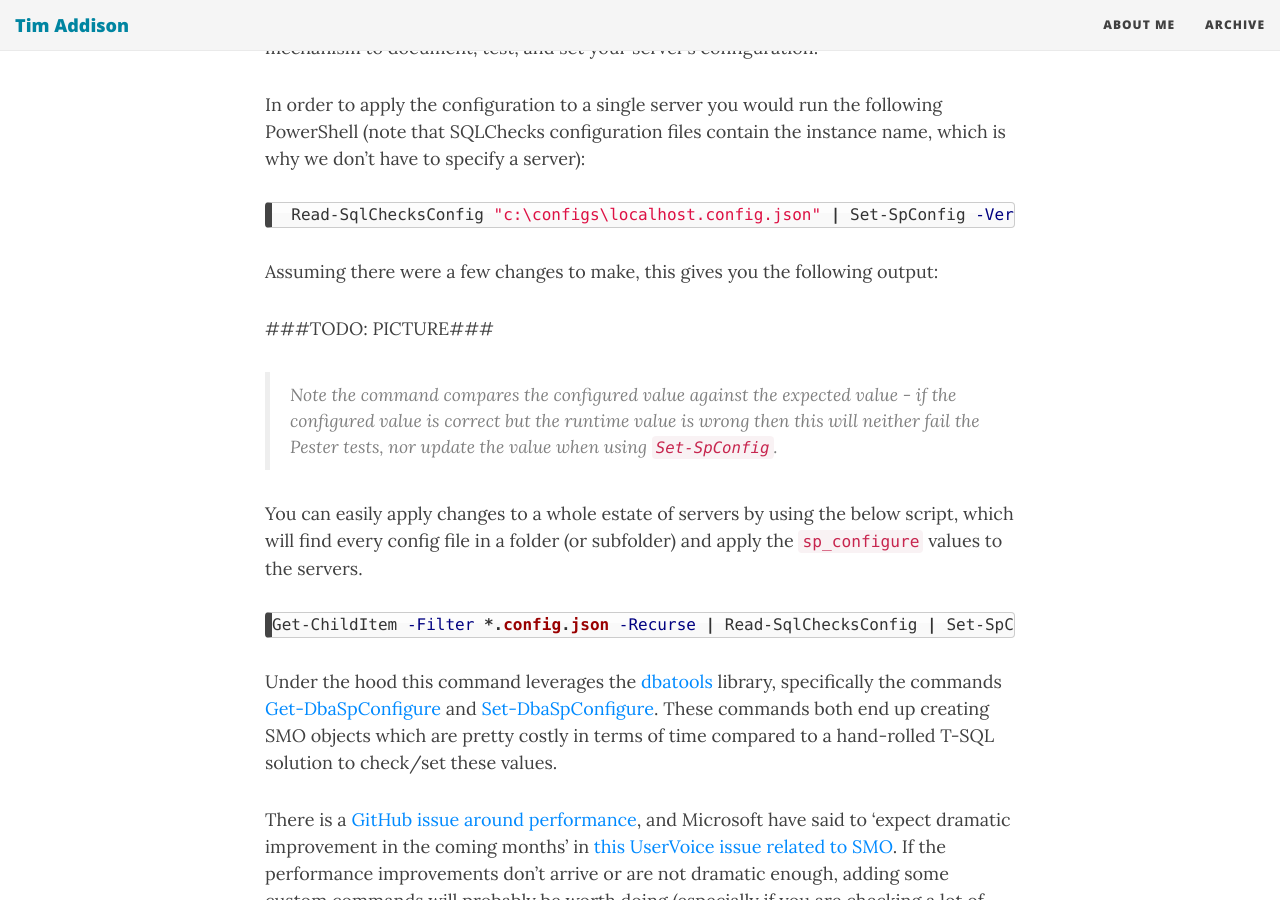
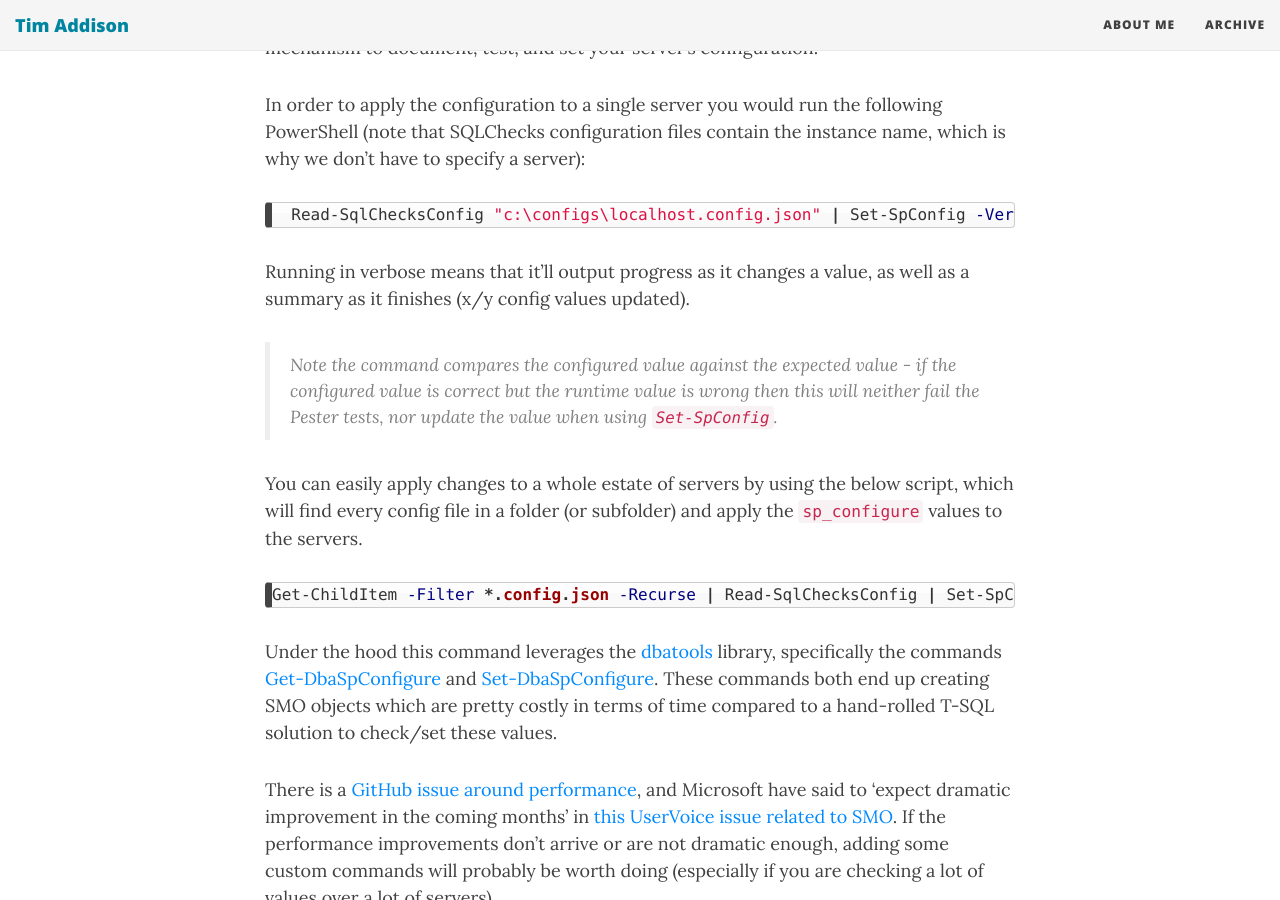
Before and after one commit to taddison/tjaddison.com, a Jekyll site: the page built from _posts/2018/2018-05-31-Setting-sp-configure-values-with-SQLChecks.md, in a window 1280 px wide and 900 px high, scrolled down 400 px. Built offline with Jekyll 4.4.1, drawn with Linux system fonts in a browser that asks for light colours; nearby versions of some CDN libraries.

Commit message:
Publish post on spconfig...a little late

````diff
--- a/_posts/2018/2018-05-31-Setting-sp-configure-values-with-SQLChecks.md
+++ b/_posts/2018/2018-05-31-Setting-sp-configure-values-with-SQLChecks.md
@@ -1,7 +1,7 @@
 ---
 layout: post
 title: Setting sp_configure values with SQLChecks
-share-img: http://tjaddison.com/assets/2018/2018-05-31/TODO.jpg
+share-img: http://tjaddison.com/assets/2018/2018-05-31/SetSpConfigFunction.jpg
 ---
 
 As of v1.0 SQLChecks now contains a command which allows you to take a file that documents a server configuration (specifically sp_configure values) and apply that configuration to a server.  The configuration file is the same one used by Pester tests ([perhaps in combination with something like dbachecks](https://github.com/taddison/dbachecks-wrapper)), which means you now have a mechanism to document, test, and set your server's configuration.
@@ -12,9 +12,7 @@ In order to apply the configuration to a single server you would run the followi
   Read-SqlChecksConfig "c:\configs\localhost.config.json" | Set-SpConfig -Verbose
 ```
 
-Assuming there were a few changes to make, this gives you the following output:
-
-###TODO: PICTURE###
+Running in verbose means that it'll output progress as it changes a value, as well as a summary as it finishes (x/y config values updated).
 
 >Note the command compares the configured value against the expected value - if the configured value is correct but the runtime value is wrong then this will neither fail the Pester tests, nor update the value when using `Set-SpConfig`.
 
````
Also changed, not shown: assets/2018/2018-05-31/SetSpConfigFunction.png (added).
